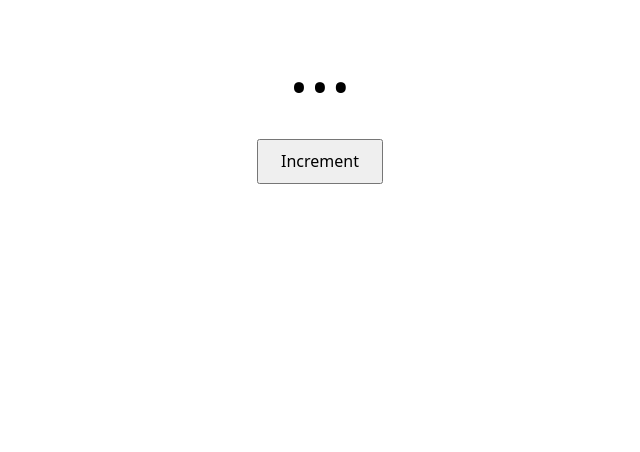
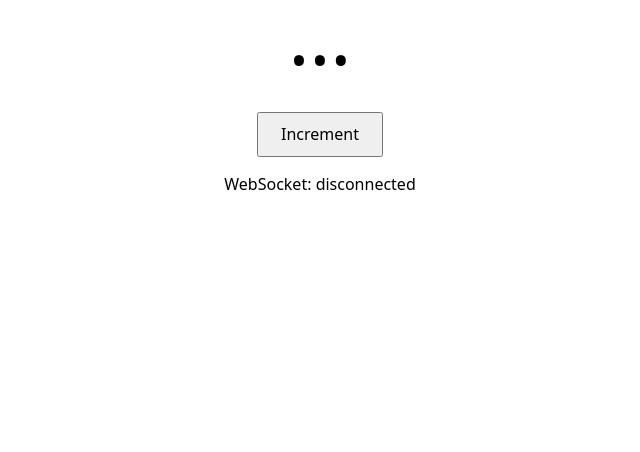
Before and after one commit to hortfrancis/cf-durable-objects-experiments-01, a website: page public/index.html in a window 1280 px wide. Shown: the part 348-800 px from the top of the page, without its empty margins (320-960 px from the left). Drawn offline with Linux system fonts and the light colour scheme; no server answers.

Commit message:
Broadcast counter updates over WebSockets
Add GET /websocket, which forwards upgrades to the Durable Object. The
object accepts them with the Hibernation API and sends { count } to every
connected socket on increment. The page shows connection status and
updates the count from socket messages.

Co-Authored-By: Claude Opus 5 <noreply@anthropic.com>
Claude-Session: https://claude.ai/code/session_01UkApJmvKM7KAHkqWP5iGrD

```diff
--- a/public/index.html
+++ b/public/index.html
@@ -33,24 +33,32 @@
 		<h1>Shared counter</h1>
 		<p id="count">…</p>
 		<button id="increment">Increment</button>
+		<p>WebSocket: <span id="status">connecting…</span></p>
 	</main>
 
 	<script>
 		const countEl = document.getElementById("count");
+		const statusEl = document.getElementById("status");
 		const button = document.getElementById("increment");
 
-		async function show(response) {
-			const { count } = await response.json();
-			countEl.textContent = count;
-		}
+		// 1. Fetch the initial count once.
+		fetch("/count")
+			.then((response) => response.json())
+			.then(({ count }) => (countEl.textContent = count));
 
-		button.addEventListener("click", async () => {
-			button.disabled = true;
-			await show(await fetch("/increment", { method: "POST" }));
-			button.disabled = false;
+		// 2. Open a WebSocket; the Durable Object pushes { count } on every increment.
+		const wsUrl = new URL("/websocket", location.href);
+		wsUrl.protocol = location.protocol === "https:" ? "wss:" : "ws:";
+		const ws = new WebSocket(wsUrl);
+
+		ws.addEventListener("open", () => (statusEl.textContent = "connected"));
+		ws.addEventListener("close", () => (statusEl.textContent = "disconnected"));
+		ws.addEventListener("message", (event) => {
+			countEl.textContent = JSON.parse(event.data).count;
 		});
 
-		fetch("/count").then(show);
+		// 3. Increment over HTTP. The new count arrives via the WebSocket.
+		button.addEventListener("click", () => fetch("/increment", { method: "POST" }));
 	</script>
 </body>
 </html>
```
Also changed, not shown: src/index.ts (+30 -3 lines).
